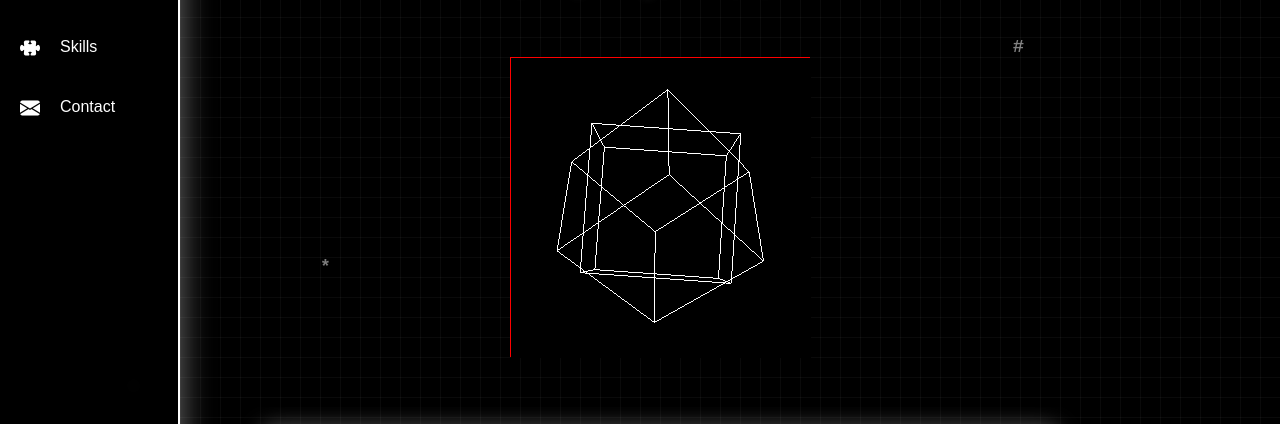
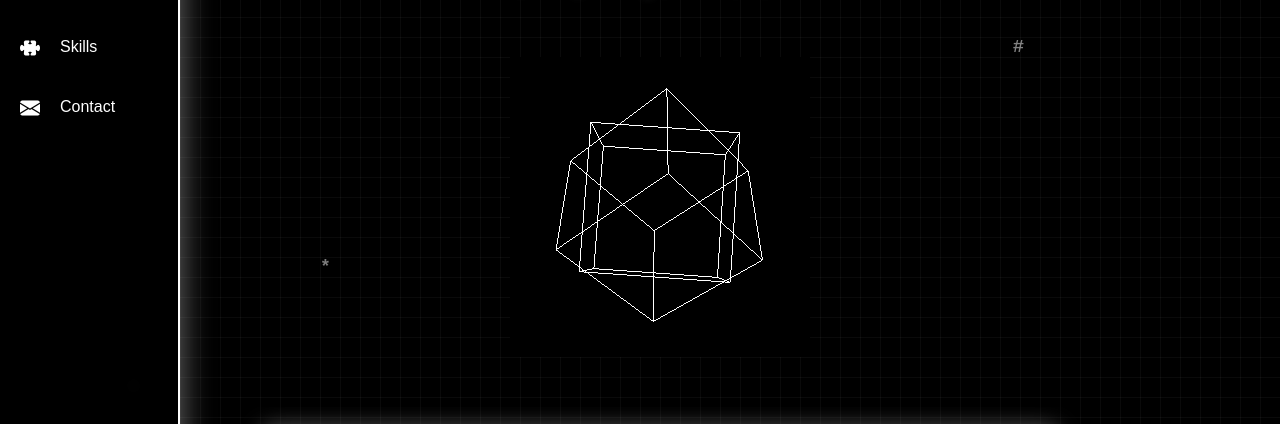
Before and after one commit to thicrm/my-portfolio-website, a website built with Vite: page index.html in a window 1280 px wide. Shown: the part 163-587 px from the top of the page. Built offline with nearby package versions, Linux system fonts and the light colour scheme; animation ran at ten frames a second.

Commit message:
take out red borders of animation

```diff
--- a/style.css
+++ b/style.css
@@ -1352,9 +1352,3 @@ footer .container a i {
   .project-btn:hover {
     background: #0000a0;
   }
-
-  #threejs-container {
-    width: 300px;
-    height: 300px;
-    border: 1px solid red;
-  }
```
